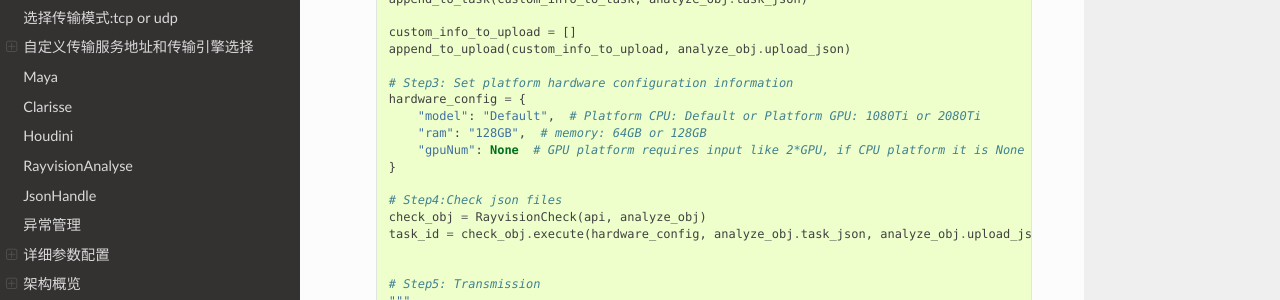
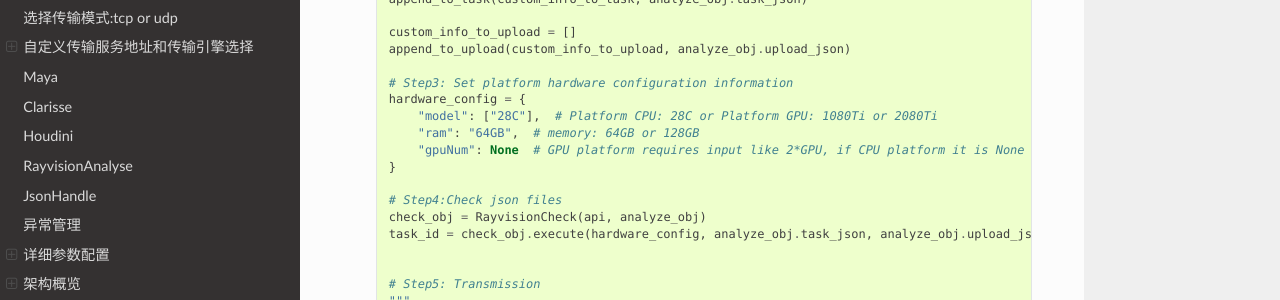
Before and after one commit to renderbus/docs_sdk, a Sphinx documentation site: the page built from docs/render/demo/demo.rst, in a window 1280 px wide and 900 px high, scrolled down 12294 px. Shown: the part 151-451 px from the top of the window. Built offline with Sphinx 7.4.7 and the Read the Docs theme 3.1.0, drawn with Linux system fonts in a browser that asks for light colours.

Commit message:
修改ue demo硬件型号配置

```diff
--- a/docs/render/demo/demo.rst
+++ b/docs/render/demo/demo.rst
@@ -741,8 +741,8 @@
 
     # Step3: Set platform hardware configuration information
     hardware_config = {
-        "model": "Default",  # Platform CPU: Default or Platform GPU: 1080Ti or 2080Ti
-        "ram": "128GB",  # memory: 64GB or 128GB
+        "model": ["28C"],  # Platform CPU: 28C or Platform GPU: 1080Ti or 2080Ti
+        "ram": "64GB",  # memory: 64GB or 128GB
         "gpuNum": None  # GPU platform requires input like 2*GPU, if CPU platform it is None
     }
 
```
